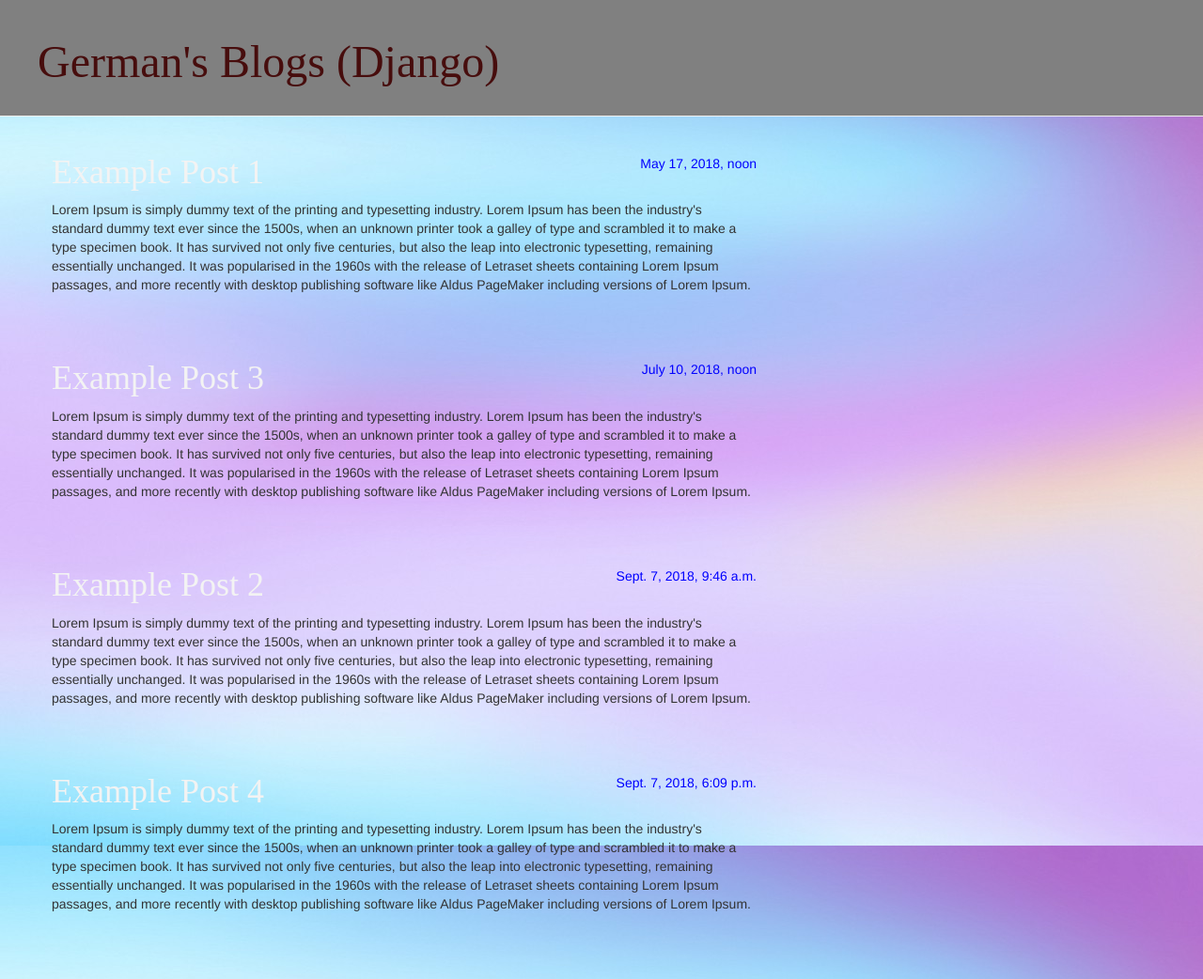
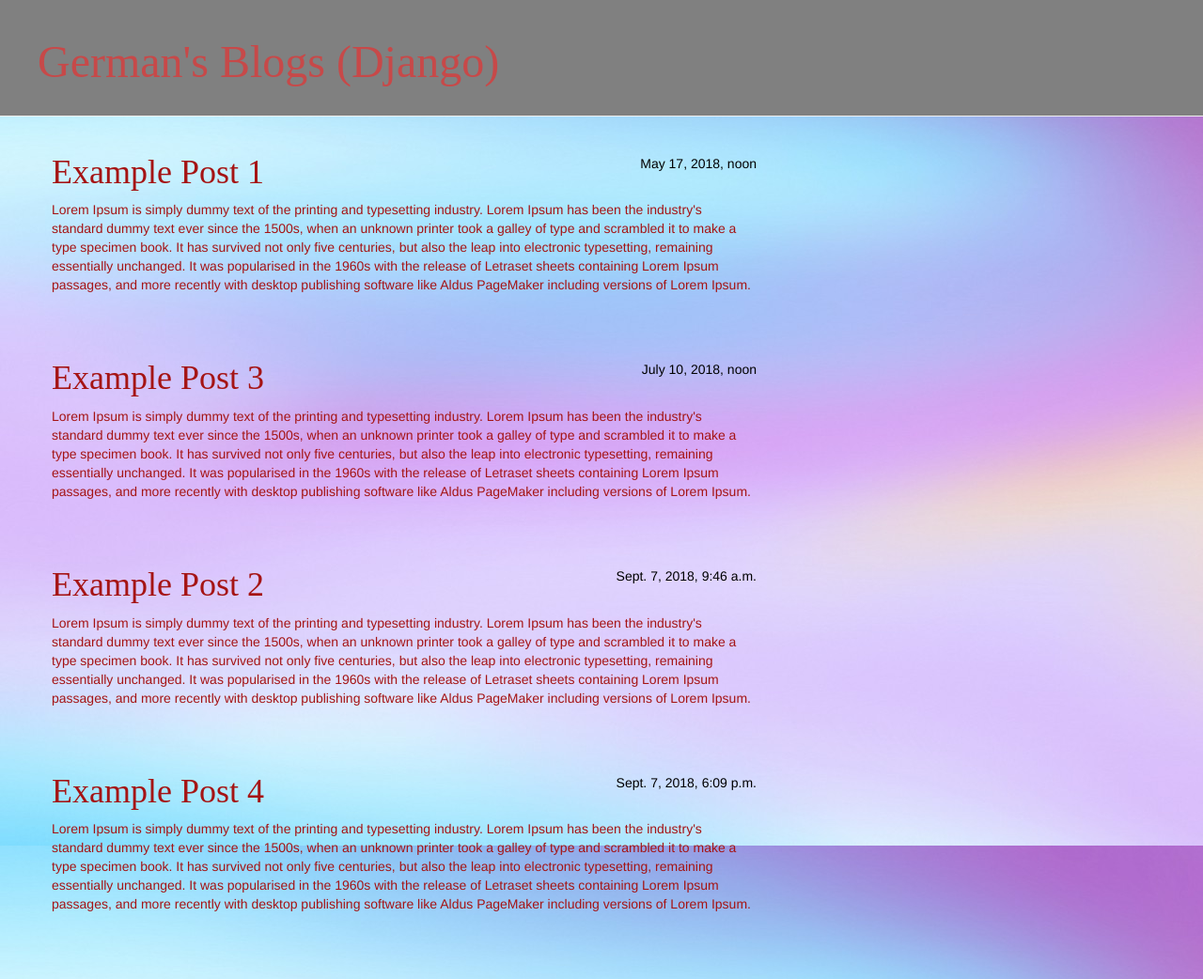
Before and after one commit to German247/My_First_Blog, a Django app: page / in a window 1280 px wide. Shown: the whole page at 94% size. Run offline with Django 3.2, Linux system fonts and the light colour scheme; data comes from the database, SQL or seed files in the repository; both versions use the stored data as it was after the commit; some libraries are stand-ins or nearby versions.

Commit message:
mas cambios al css

```diff
--- a/blog/static/css/blog.css
+++ b/blog/static/css/blog.css
@@ -5,22 +5,22 @@
 }
 
 .page-header h1, .page-header h1 a, .page-header h1 a:visited, .page-header h1 a:active {
-    color: #470d0d;
+    color: #c74949;
     font-size: 36pt;
     text-decoration: none;
 }
 
 .content {
-    margin-left: 40px;
+    margin-left:40px;
 }
 
 h1, h2, h3, h4 {
-    font-family: 'Francois One';
+    font-family: 'Ubuntu';
 }
 
 .date {
     float: right;
-    color: blue;
+    color: black;
 }
 
 .save {
@@ -40,10 +40,11 @@ h1, h2, h3, h4 {
 
 .post {
     margin-bottom: 70px;
+    color:#a51414;
 }
 
 .post h1 a, .post h1 a:visited {
-    color: #f3f3f3;
+    color: #a51414;
 }
 
 body {
```
Also changed, not shown: db.sqlite3.
